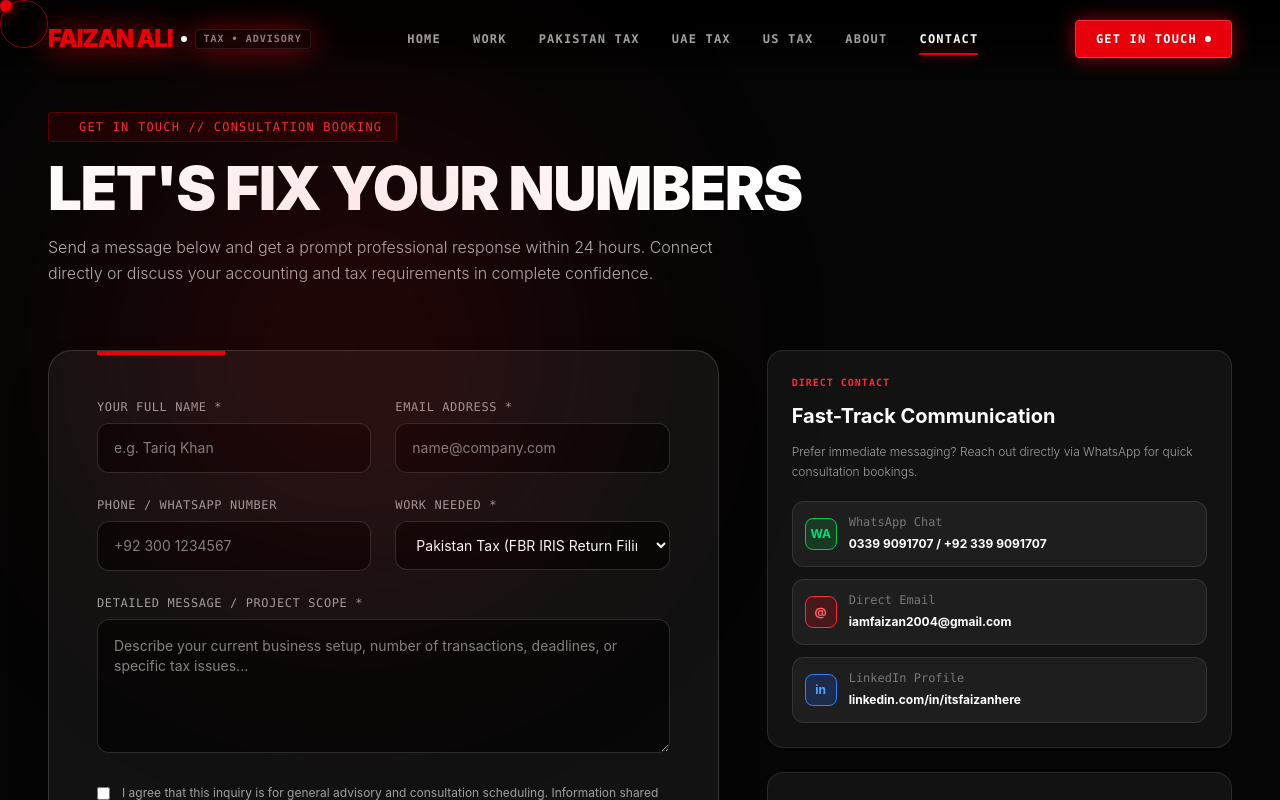
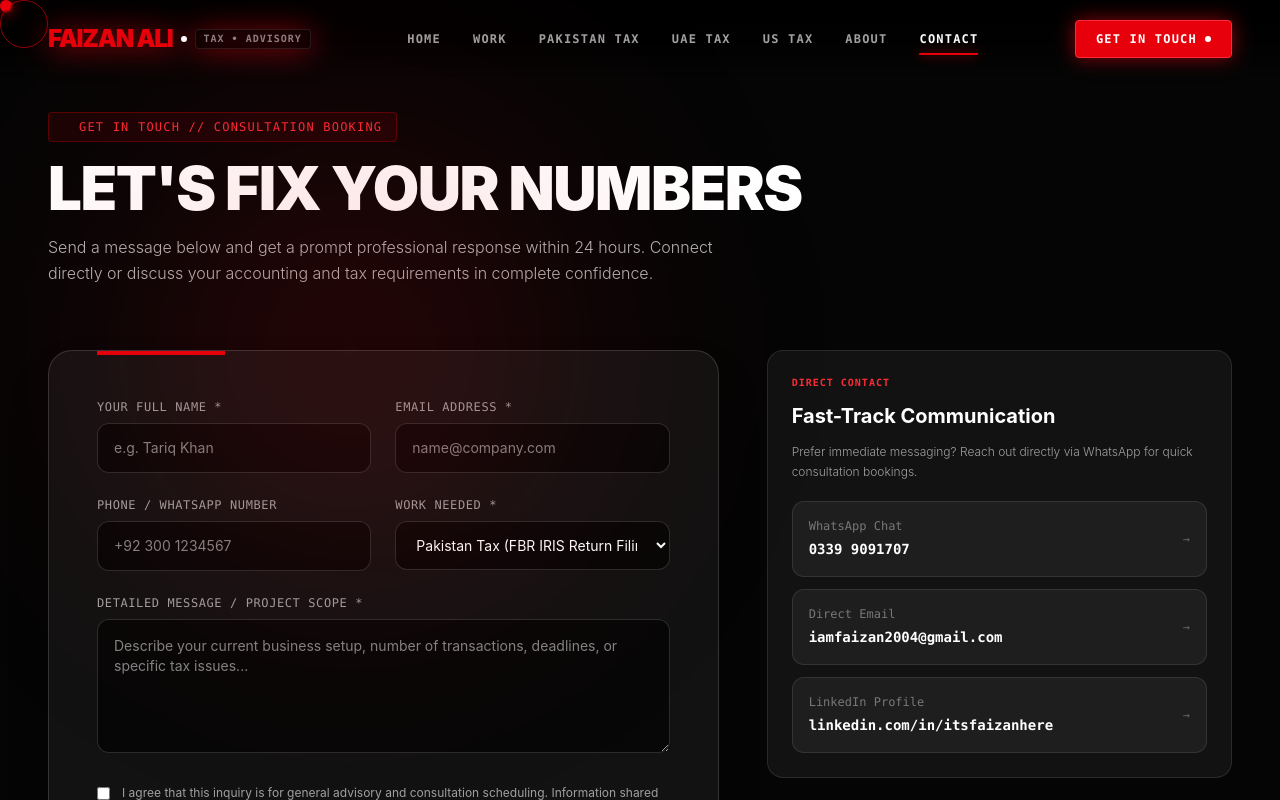
Before and after one commit to devnNexOfficial/netflix-inspired-portfolio, a React (Vite) app: page /contact in a window 1280 px wide. Shown: the top 800 px of the page. Built offline with nearby package versions, Linux system fonts and the light colour scheme.

Commit message:
style: remove icon badges and show single clean WhatsApp number in fast-track contact cards

```diff
--- a/src/components/Footer.jsx
+++ b/src/components/Footer.jsx
@@ -49,9 +49,9 @@ const Footer = () => {
               href="https://www.linkedin.com/in/itsfaizanhere/"
               target="_blank"
               rel="noopener noreferrer"
-              className="hover:text-blue-400 transition-colors uppercase tracking-wider flex items-center gap-1"
+              className="hover:text-blue-400 transition-colors uppercase tracking-wider"
             >
-              <span className="text-blue-400 font-bold">in</span> LinkedIn //
+              LinkedIn //
             </a>
           </div>
 
--- a/src/pages/ContactPage.jsx
+++ b/src/pages/ContactPage.jsx
@@ -293,43 +293,37 @@ const ContactPage = () => {
                   href="https://wa.me/923399091707"
                   target="_blank"
                   rel="noopener noreferrer"
-                  className="flex items-center gap-3 p-3 bg-white/5 hover:bg-white/10 border border-white/10 rounded-xl transition-colors group"
+                  className="flex items-center justify-between p-4 bg-white/5 hover:bg-white/10 border border-white/10 hover:border-green-500/50 rounded-xl transition-all group"
                 >
-                  <span className="w-8 h-8 rounded-lg bg-green-600/20 border border-green-500 text-green-400 flex items-center justify-center font-bold text-xs">
-                    WA
-                  </span>
                   <div>
-                    <span className="text-xs font-mono text-white/40 block">WhatsApp Chat</span>
-                    <span className="text-xs font-bold text-white group-hover:text-green-400 transition-colors">0339 9091707 / +92 339 9091707</span>
+                    <span className="text-xs font-mono text-white/40 block mb-0.5">WhatsApp Chat</span>
+                    <span className="text-sm font-bold text-white group-hover:text-green-400 transition-colors font-mono">0339 9091707</span>
                   </div>
+                  <span className="text-xs font-mono text-white/30 group-hover:text-green-400 transition-colors">&rarr;</span>
                 </a>
 
                 <a
                   href="mailto:iamfaizan2004@gmail.com"
-                  className="flex items-center gap-3 p-3 bg-white/5 hover:bg-white/10 border border-white/10 rounded-xl transition-colors group"
+                  className="flex items-center justify-between p-4 bg-white/5 hover:bg-white/10 border border-white/10 hover:border-red-500/50 rounded-xl transition-all group"
                 >
-                  <span className="w-8 h-8 rounded-lg bg-red-600/20 border border-red-500 text-red-400 flex items-center justify-center font-bold text-xs">
-                    @
-                  </span>
                   <div>
-                    <span className="text-xs font-mono text-white/40 block">Direct Email</span>
-                    <span className="text-xs font-bold text-white group-hover:text-red-400 transition-colors">iamfaizan2004@gmail.com</span>
+                    <span className="text-xs font-mono text-white/40 block mb-0.5">Direct Email</span>
+                    <span className="text-sm font-bold text-white group-hover:text-red-400 transition-colors font-mono">iamfaizan2004@gmail.com</span>
                   </div>
+                  <span className="text-xs font-mono text-white/30 group-hover:text-red-400 transition-colors">&rarr;</span>
                 </a>
 
                 <a
                   href="https://www.linkedin.com/in/itsfaizanhere/"
                   target="_blank"
                   rel="noopener noreferrer"
-                  className="flex items-center gap-3 p-3 bg-white/5 hover:bg-white/10 border border-white/10 rounded-xl transition-colors group"
+                  className="flex items-center justify-between p-4 bg-white/5 hover:bg-white/10 border border-white/10 hover:border-blue-500/50 rounded-xl transition-all group"
                 >
-                  <span className="w-8 h-8 rounded-lg bg-blue-600/20 border border-blue-500 text-blue-400 flex items-center justify-center font-bold text-xs">
-                    in
-                  </span>
                   <div>
-                    <span className="text-xs font-mono text-white/40 block">LinkedIn Profile</span>
-                    <span className="text-xs font-bold text-white group-hover:text-blue-400 transition-colors">linkedin.com/in/itsfaizanhere</span>
+                    <span className="text-xs font-mono text-white/40 block mb-0.5">LinkedIn Profile</span>
+                    <span className="text-sm font-bold text-white group-hover:text-blue-400 transition-colors font-mono">linkedin.com/in/itsfaizanhere</span>
                   </div>
+                  <span className="text-xs font-mono text-white/30 group-hover:text-blue-400 transition-colors">&rarr;</span>
                 </a>
               </div>
             </div>
```
